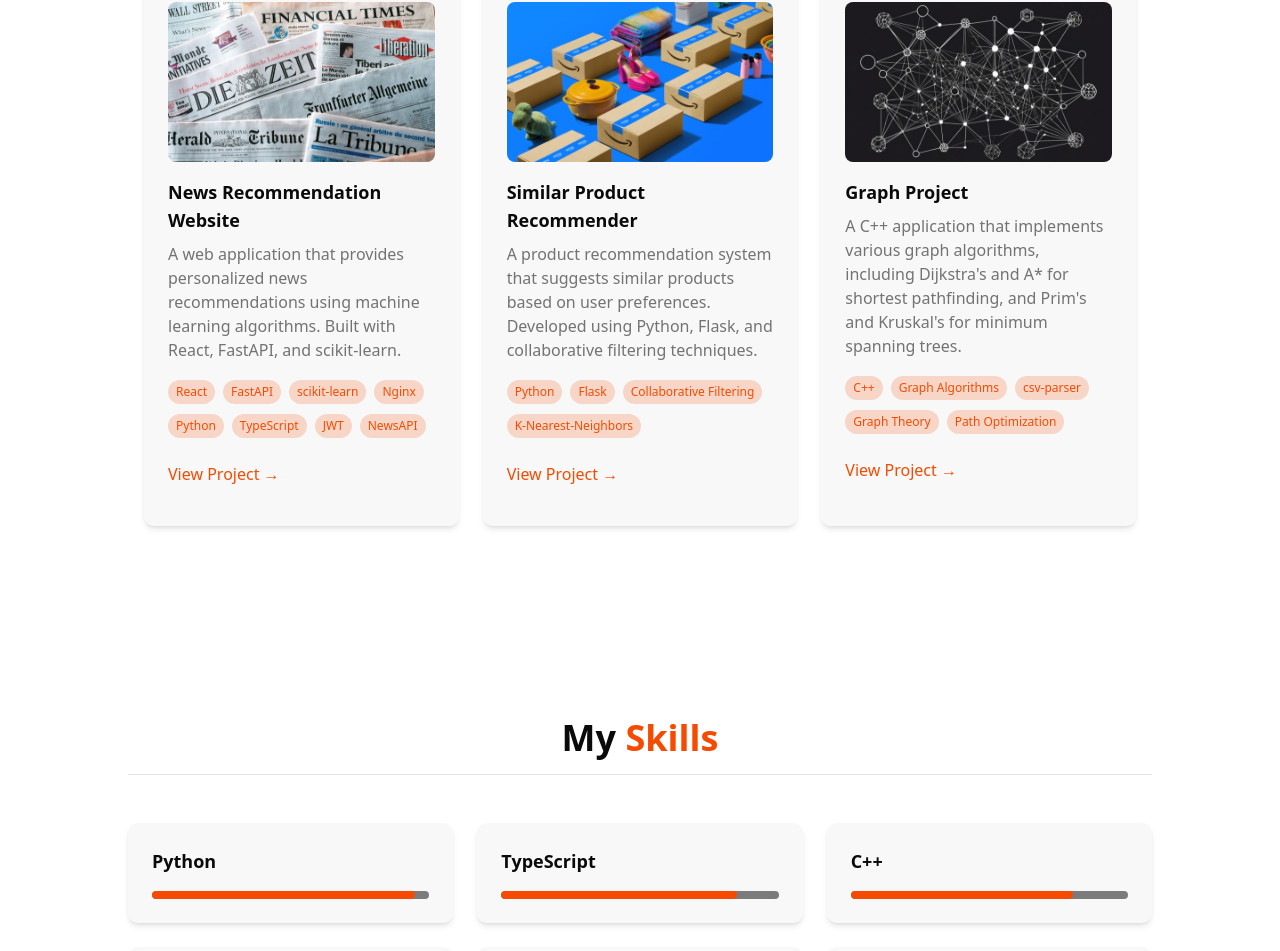
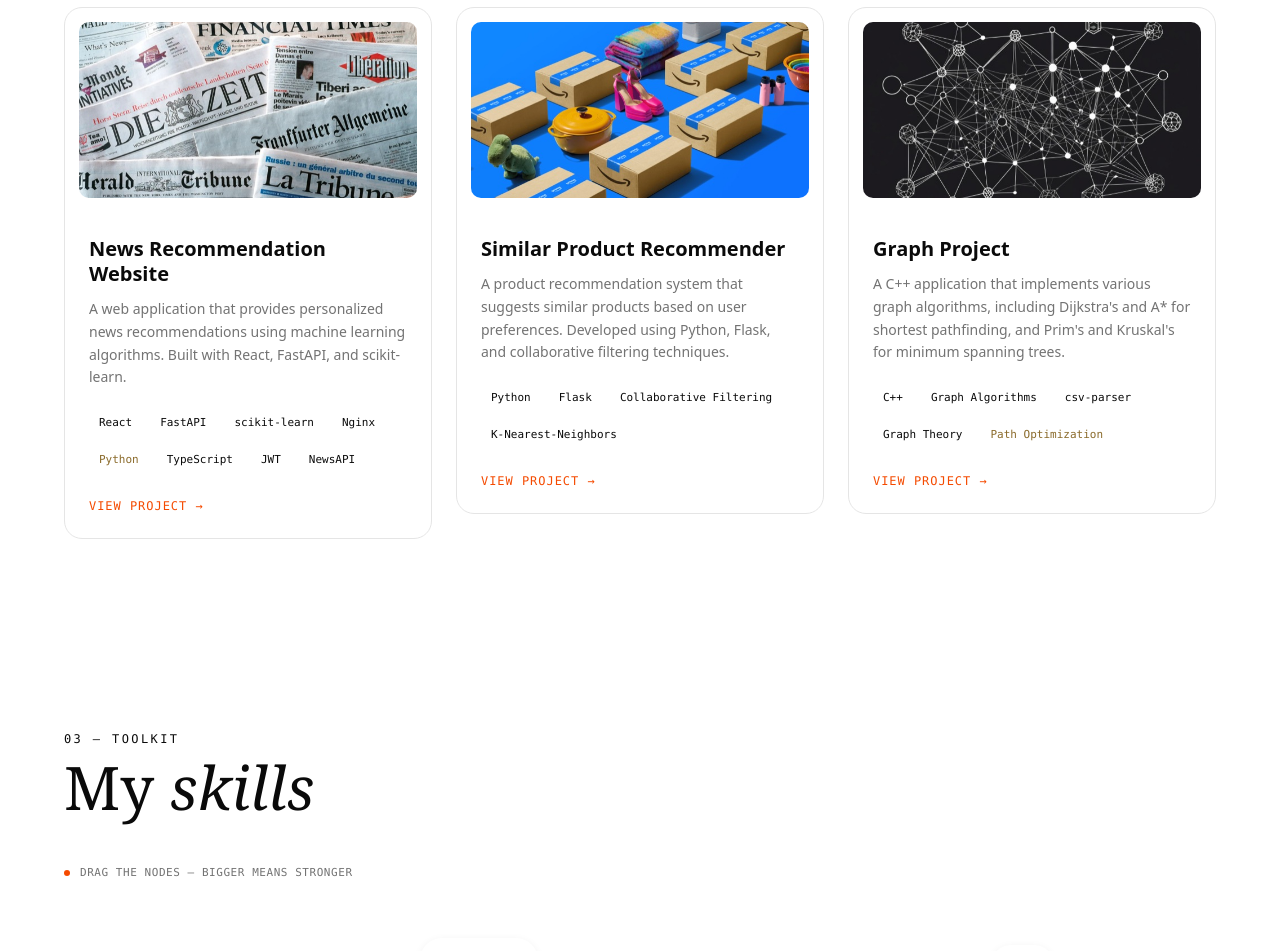
Before and after one commit to dregiske/portfolio, a React (Vite) app: page / in a window 1280 px wide. Shown: the part 1838-2789 px from the top of the page. Built offline with nearby package versions, Linux system fonts and the light colour scheme.

Commit message:
new style refactored

```diff
--- a/src/components/ui/Projects.tsx
+++ b/src/components/ui/Projects.tsx
@@ -1,9 +1,3 @@
-import {
-  SECTION_CARD_SM,
-  SECTION_HEADING,
-  TOOL_BADGE,
-} from "@/constants/theme";
-
 const projects = [
   {
     name: "News Recommendation Website",
@@ -21,19 +15,16 @@ const projects = [
       "NewsAPI",
     ],
     photo: "/newspaper.jpg",
+    band: "bg-c-sky",
   },
   {
     name: "Similar Product Recommender",
     description:
       "A product recommendation system that suggests similar products based on user preferences. Developed using Python, Flask, and collaborative filtering techniques.",
     link: "https://github.com/dregiske/product_recommendation_model",
-    tools: [
-      "Python",
-      "Flask",
-      "Collaborative Filtering",
-      "K-Nearest-Neighbors",
-    ],
+    tools: ["Python", "Flask", "Collaborative Filtering", "K-Nearest-Neighbors"],
     photo: "/products.jpg",
+    band: "bg-c-butter",
   },
   {
     name: "Graph Project",
@@ -48,34 +39,60 @@ const projects = [
       "Path Optimization",
     ],
     photo: "/graph.jpg",
+    band: "bg-c-lilac",
   },
+];
+
+// Pastel tint + deep-ink pairs cycled across tool badges
+const badgeTints = [
+  "bg-c-clay text-d-clay",
+  "bg-c-mint text-d-teal",
+  "bg-c-sky text-d-blue",
+  "bg-c-lilac text-d-plum",
+  "bg-c-butter text-[#8a6a2a]",
 ];
 
 export const Projects = () => {
   return (
-    <section id="projects">
-      <div className="container mx-auto max-w-5xl py-24 px-4 relative">
-        <h2 className={SECTION_HEADING}>
-          Featured <span className="text-primary">Projects</span>
-        </h2>
+    <section id="projects" className="py-24 px-6 relative">
+      <div className="container mx-auto max-w-6xl">
+        <div className="mb-12">
+          <div className="font-mono text-xs uppercase tracking-[0.2em] text-d-clay mb-2.5">
+            02 — Work
+          </div>
+          <h2 className="font-serif font-normal text-5xl md:text-6xl leading-none text-foreground">
+            Featured <span className="italic text-d-clay">projects</span>
+          </h2>
+        </div>
 
-        <div className="grid grid-cols-1 md:grid-cols-3 gap-6">
+        <div className="grid grid-cols-1 md:grid-cols-3 gap-6 items-start">
           {projects.map((project, key) => (
-            <div key={key} className={SECTION_CARD_SM}>
-              <div className="text-left mb-4">
+            <article
+              key={key}
+              className="bg-card border border-rule rounded-2xl overflow-hidden flex flex-col"
+            >
+              <div className={`${project.band} p-3.5`}>
                 <img
                   src={project.photo}
                   alt={project.name}
-                  className="bg-secondary rounded-md mb-4 object-cover h-40 w-full"
+                  className="rounded-lg object-cover h-44 w-full"
                 />
-
-                <h3 className="font-semibold text-lg mb-2">{project.name}</h3>
-                <p className="text-muted-foreground mb-4">
+              </div>
+              <div className="p-6 flex flex-col flex-1">
+                <h3 className="font-semibold text-xl leading-tight mb-3 text-foreground">
+                  {project.name}
+                </h3>
+                <p className="text-muted-foreground text-sm leading-relaxed mb-5">
                   {project.description}
                 </p>
-                <div className="mb-4">
+                <div className="flex flex-wrap gap-2 mb-6">
                   {project.tools.map((tool, toolKey) => (
-                    <span key={toolKey} className={TOOL_BADGE}>
+                    <span
+                      key={toolKey}
+                      className={`font-mono text-[11px] px-2.5 py-1.5 rounded-full ${
+                        badgeTints[toolKey % badgeTints.length]
+                      }`}
+                    >
                       {tool}
                     </span>
                   ))}
@@ -84,12 +101,12 @@ export const Projects = () => {
                   href={project.link}
                   target="_blank"
                   rel="noopener noreferrer"
-                  className="text-primary font-medium hover:underline"
+                  className="mt-auto font-mono text-xs uppercase tracking-[0.08em] text-primary hover:underline"
                 >
-                  View Project &rarr;
+                  View Project →
                 </a>
               </div>
-            </div>
+            </article>
           ))}
         </div>
       </div>
--- a/src/components/ui/Skills.tsx
+++ b/src/components/ui/Skills.tsx
@@ -1,47 +1,278 @@
-import { SECTION_CARD_SM, SECTION_HEADING } from "@/constants/theme";
+import { useEffect, useRef } from "react";
 
 const skills = [
-  { name: "Python", level: 95, category: "Languages" },
-  { name: "TypeScript", level: 85, category: "Languages" },
-  { name: "C++", level: 80, category: "Languages" },
-  { name: "Java", level: 80, category: "Languages" },
-  { name: "SQL", level: 80, category: "Languages" },
-
-  { name: "React", level: 90, category: "Frameworks" },
-  { name: "SQLAlchemy", level: 85, category: "Frameworks" },
-  { name: "Numpy", level: 80, category: "Frameworks" },
-  { name: "FastAPI", level: 95, category: "Frameworks" },
-  { name: "scikit-learn", level: 75, category: "Frameworks" },
-
-  { name: "Docker", level: 80, category: "Tools" },
-  { name: "Git", level: 90, category: "Tools" },
+  { name: "Python", level: 95 },
+  { name: "TypeScript", level: 85 },
+  { name: "C++", level: 80 },
+  { name: "Java", level: 80 },
+  { name: "SQL", level: 80 },
+  { name: "React", level: 90 },
+  { name: "SQLAlchemy", level: 85 },
+  { name: "Numpy", level: 80 },
+  { name: "FastAPI", level: 95 },
+  { name: "scikit-learn", level: 75 },
+  { name: "Docker", level: 80 },
+  { name: "Git", level: 90 },
 ];
 
+// Home positions in a 1124-wide virtual coordinate space (scaled to container width)
+const homes: [number, number][] = [
+  [140, 100], [400, 65], [680, 115], [930, 75], [1090, 175],
+  [90, 300], [360, 315], [640, 350], [905, 305], [1095, 360],
+  [240, 455], [760, 470],
+];
+
+const tints = ["bg-c-clay", "bg-c-mint", "bg-c-sky", "bg-c-lilac", "bg-c-butter"];
+
+const W0 = 1124;
+
+type Node = {
+  el: HTMLDivElement;
+  hx: number;
+  hy: number;
+  x: number;
+  y: number;
+  vx: number;
+  vy: number;
+  w: number;
+  h: number;
+  phase: number;
+};
+
 export const Skills = () => {
+  const boxRef = useRef<HTMLDivElement>(null);
+  const canvasRef = useRef<HTMLCanvasElement>(null);
+  const nodeEls = useRef<(HTMLDivElement | null)[]>([]);
+
+  useEffect(() => {
+    const box = boxRef.current;
+    const canvas = canvasRef.current;
+    if (!box || !canvas) return;
+    const ctx = canvas.getContext("2d");
+    if (!ctx) return;
+
+    const reduce = window.matchMedia(
+      "(prefers-reduced-motion: reduce)",
+    ).matches;
+    const floatAmp = reduce ? 0 : 6;
+
+    const nodes: Node[] = skills.map((_, i) => ({
+      el: nodeEls.current[i] as HTMLDivElement,
+      hx: homes[i][0],
+      hy: homes[i][1],
+      x: homes[i][0],
+      y: homes[i][1],
+      vx: 0,
+      vy: 0,
+      w: 0,
+      h: 0,
+      phase: (i * 1234.567) % 6.28,
+    }));
+
+    let dpr = 1;
+    let scaleX = 1;
+    const resize = () => {
+      dpr = Math.min(window.devicePixelRatio || 1, 2);
+      canvas.width = box.clientWidth * dpr;
+      canvas.height = box.clientHeight * dpr;
+      scaleX = box.clientWidth / W0;
+    };
+    resize();
+    window.addEventListener("resize", resize);
+
+    let hovered = -1;
+    let dragging = -1;
+    let offX = 0;
+    let offY = 0;
+    let lastX = 0;
+    let lastY = 0;
+    let t = 0;
+
+    const pt = (ev: PointerEvent) => {
+      const r = box.getBoundingClientRect();
+      return {
+        x: (ev.clientX - r.left) / scaleX,
+        y: (ev.clientY - r.top) / scaleX,
+      };
+    };
+
+    const cleanups: (() => void)[] = [];
+    nodes.forEach((n, i) => {
+      const el = n.el;
+      if (!el) return;
+      const enter = () => {
+        if (dragging < 0) hovered = i;
+      };
+      const leave = () => {
+        if (hovered === i) hovered = -1;
+      };
+      const down = (ev: PointerEvent) => {
+        ev.preventDefault();
+        dragging = i;
+        hovered = i;
+        const p = pt(ev);
+        offX = p.x - n.x;
+        offY = p.y - n.y;
+        lastX = p.x;
+        lastY = p.y;
+        el.setPointerCapture(ev.pointerId);
+        el.style.cursor = "grabbing";
+        box.style.cursor = "grabbing";
+      };
+      const move = (ev: PointerEvent) => {
+        if (dragging !== i) return;
+        const p = pt(ev);
+        n.x = p.x - offX;
+        n.y = p.y - offY;
+        n.vx = p.x - lastX;
+        n.vy = p.y - lastY;
+        lastX = p.x;
+        lastY = p.y;
+      };
+      const release = () => {
+        if (dragging === i) {
+          dragging = -1;
+          el.style.cursor = "grab";
+          box.style.cursor = "grab";
+        }
+      };
+      el.addEventListener("pointerenter", enter);
+      el.addEventListener("pointerleave", leave);
+      el.addEventListener("pointerdown", down);
+      el.addEventListener("pointermove", move);
+      el.addEventListener("pointerup", release);
+      el.addEventListener("pointercancel", release);
+      cleanups.push(() => {
+        el.removeEventListener("pointerenter", enter);
+        el.removeEventListener("pointerleave", leave);
+        el.removeEventListener("pointerdown", down);
+        el.removeEventListener("pointermove", move);
+        el.removeEventListener("pointerup", release);
+        el.removeEventListener("pointercancel", release);
+      });
+    });
+
+    let raf = 0;
+    const frame = () => {
+      t += 0.016;
+      nodes.forEach((n) => {
+        n.w = n.el.offsetWidth;
+        n.h = n.el.offsetHeight;
+      });
+      nodes.forEach((n, i) => {
+        if (dragging === i) {
+          n.x = Math.max(
+            n.w / 2 / scaleX,
+            Math.min(W0 - n.w / 2 / scaleX, n.x),
+          );
+          n.y = Math.max(
+            n.h / 2 / scaleX,
+            Math.min(box.clientHeight / scaleX - n.h / 2 / scaleX, n.y),
+          );
+        } else {
+          const ax = (n.hx + Math.sin(t * 0.6 + n.phase) * floatAmp - n.x) * 0.012;
+          const ay = (n.hy + Math.cos(t * 0.5 + n.phase) * floatAmp - n.y) * 0.012;
+          n.vx = (n.vx + ax) * 0.9;
+          n.vy = (n.vy + ay) * 0.9;
+          n.x += n.vx;
+          n.y += n.vy;
+        }
+        n.el.style.left = n.x * scaleX - n.w / 2 + "px";
+        n.el.style.top = n.y * scaleX - n.h / 2 + "px";
+        n.el.style.transform = hovered === i ? "scale(1.06)" : "scale(1)";
+        n.el.style.boxShadow =
+          hovered === i
+            ? "0 8px 22px rgba(26,23,20,.16)"
+            : "0 2px 8px rgba(26,23,20,.06)";
+        n.el.style.zIndex = hovered === i || dragging === i ? "5" : "2";
+      });
+
+      const W = canvas.width;
+      const H = canvas.height;
+      ctx.clearRect(0, 0, W, H);
+      const cx = (n: Node) => n.x * scaleX * dpr;
+      const cy = (n: Node) => n.y * scaleX * dpr;
+      const drawn = new Set<string>();
+      nodes.forEach((a, ai) => {
+        const near = nodes
+          .map((b, bi) => ({
+            bi,
+            d: bi === ai ? 1e9 : Math.hypot(a.x - b.x, a.y - b.y),
+          }))
+          .sort((p, q) => p.d - q.d)
+          .slice(0, 2);
+        near.forEach(({ bi }) => {
+          const key = ai < bi ? ai + "-" + bi : bi + "-" + ai;
+          if (drawn.has(key)) return;
+          drawn.add(key);
+          const b = nodes[bi];
+          const active = hovered === ai || hovered === bi;
+          ctx.beginPath();
+          ctx.moveTo(cx(a), cy(a));
+          ctx.lineTo(cx(b), cy(b));
+          ctx.lineWidth = (active ? 1.6 : 1) * dpr;
+          ctx.strokeStyle = active
+            ? "rgba(191,106,74,0.55)"
+            : "rgba(120,112,98,0.22)";
+          ctx.stroke();
+        });
+      });
+      raf = requestAnimationFrame(frame);
+    };
+    frame();
+
+    return () => {
+      cancelAnimationFrame(raf);
+      window.removeEventListener("resize", resize);
+      cleanups.forEach((fn) => fn());
+    };
+  }, []);
+
   return (
-    <section id="skills" className="py-24 px-4 relative">
-      <div className="container mx-auto max-w-5xl">
-        <h2 className={SECTION_HEADING}>
-          My <span className="text-primary">Skills</span>
-        </h2>
+    <section id="skills" className="py-24 px-6 relative">
+      <div className="container mx-auto max-w-6xl">
+        <div className="mb-12">
+          <div className="font-mono text-xs uppercase tracking-[0.2em] text-d-blue mb-2.5">
+            03 — Toolkit
+          </div>
+          <h2 className="font-serif font-normal text-5xl md:text-6xl leading-none text-foreground">
+            My <span className="italic text-d-blue">skills</span>
+          </h2>
+        </div>
 
-        <div className="grid grid-cols-1 sm:grid-cols-2 lg:grid-cols-3 gap-6">
-          {skills.map((skill, key) => (
-            <div
-              key={key}
-              className={`${SECTION_CARD_SM} hover:scale-[1.02] transition-transform duration-300`}
-            >
-              <div className="text-left mb-4">
-                <h3 className="font-semibold text-lg">{skill.name}</h3>
+        <div className="flex items-center gap-2.5 mb-1.5 font-mono text-[11px] uppercase tracking-wider text-muted-foreground">
+          <span className="w-1.5 h-1.5 rounded-full bg-primary" />
+          Drag the nodes — bigger means stronger
+        </div>
+
+        <div
+          ref={boxRef}
+          className="relative w-full h-130 cursor-grab touch-none"
+        >
+          <canvas ref={canvasRef} className="absolute inset-0 w-full h-full" />
+          {skills.map((skill, i) => {
+            const scale = 0.92 + ((skill.level - 74) / 26) * 0.55;
+            return (
+              <div
+                key={skill.name}
+                ref={(el) => {
+                  nodeEls.current[i] = el;
+                }}
+                className={`const-node absolute left-0 top-0 rounded-full font-semibold whitespace-nowrap text-foreground select-none cursor-grab z-2 ${
+                  tints[i % tints.length]
+                }`}
+                style={{
+                  padding: `${9 * scale}px ${16 * scale}px`,
+                  fontSize: `${13.5 * scale}px`,
+                  transformOrigin: "center",
+                  willChange: "left, top, transform",
+                  transition: "box-shadow .2s, transform .12s",
+                }}
+              >
+                {skill.name}
               </div>
-              <div className="w-full bg-black/50 h-2 rounded-full overflow-hidden">
-                <div
-                  className="bg-primary h-2 rounded-full origin-left animate-[grow_1s_ease-in-out_forwards]"
-                  style={{ width: `${skill.level}%` }}
-                ></div>
-              </div>
-            </div>
-          ))}
+            );
+          })}
         </div>
       </div>
     </section>
```
Also changed, not shown: src/components/ui/Navbar.tsx (+24 -10 lines).
